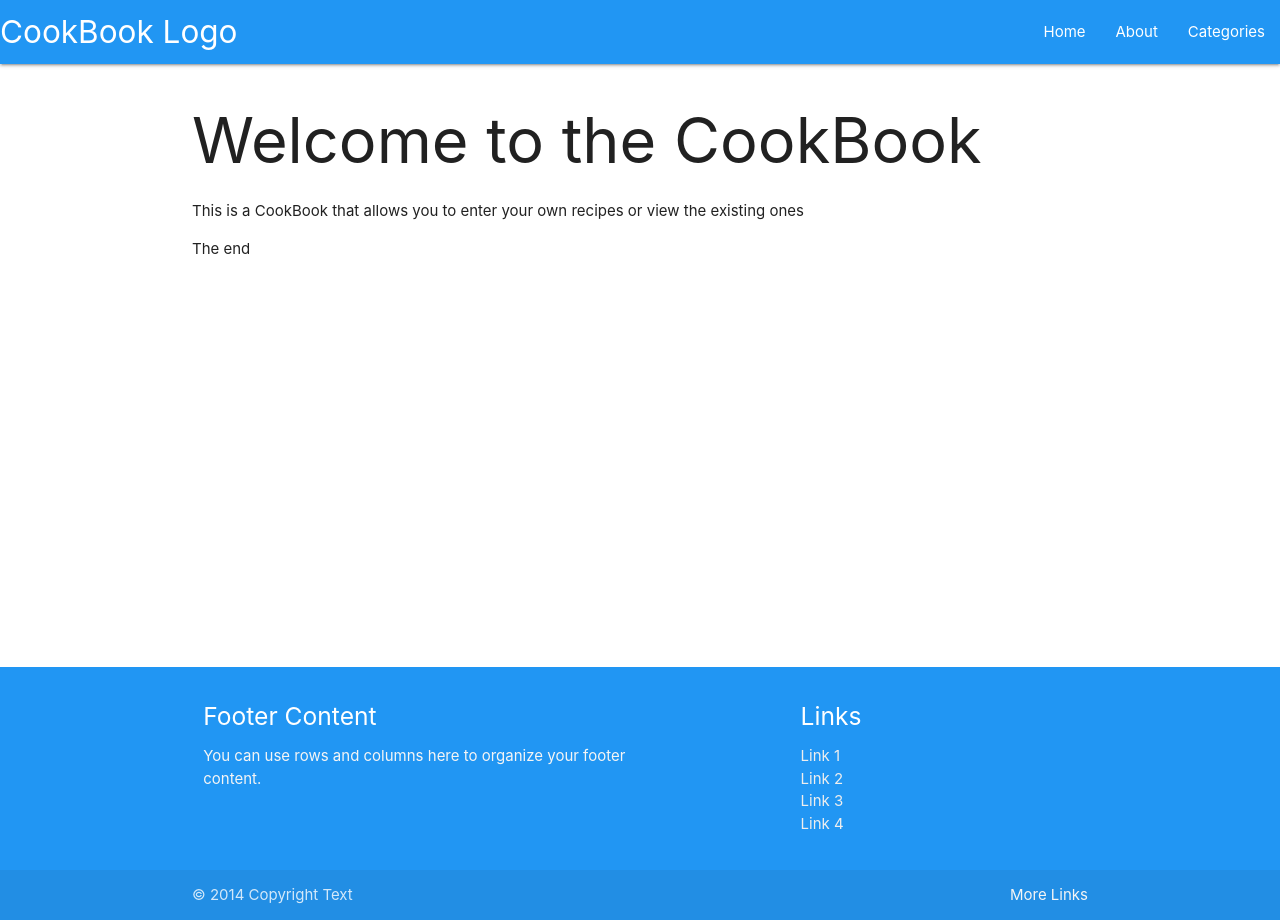
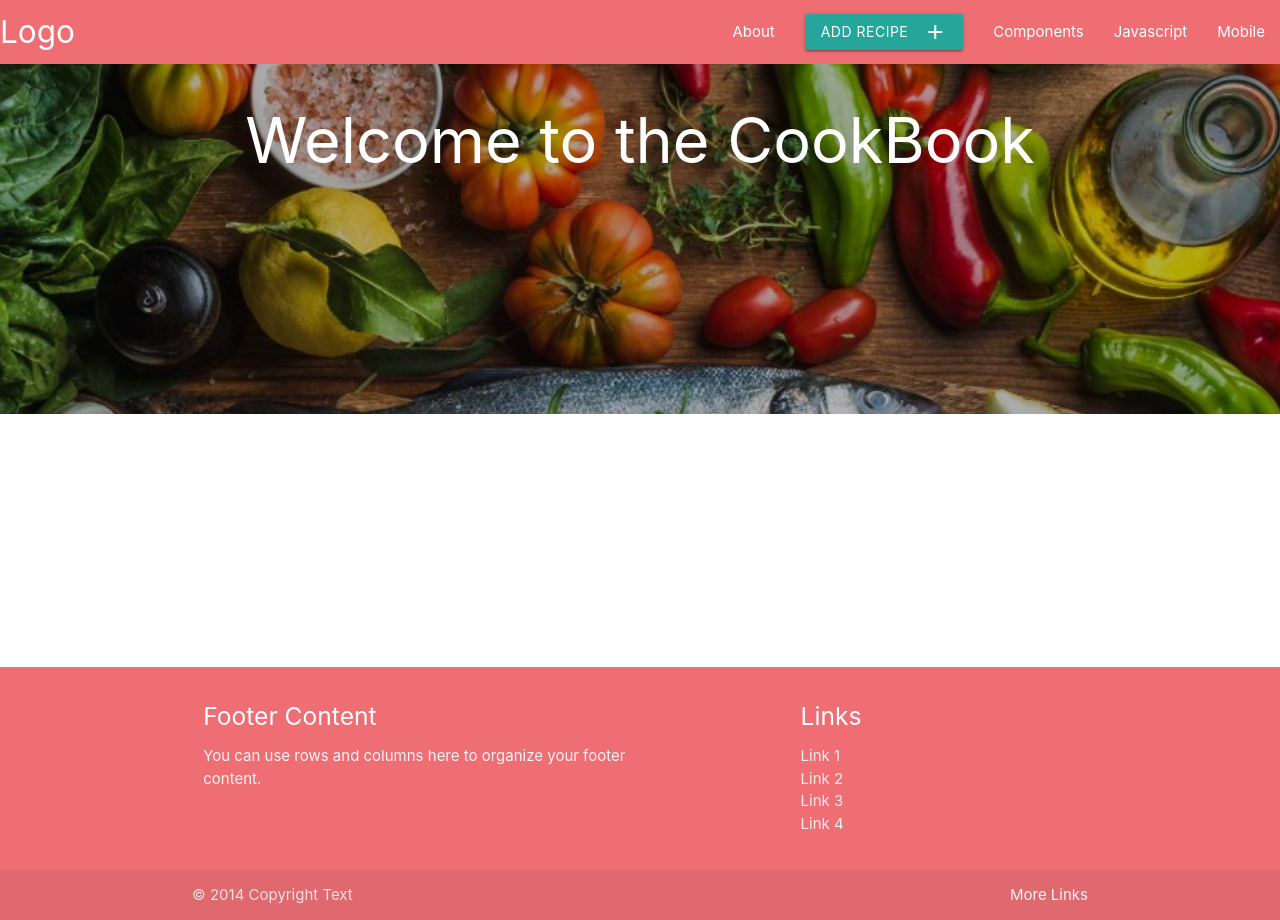
Before and after one commit to darrenmessenger/cookbook, a Flask app: page / in a window 1280 px wide. Run offline with Flask 2, Linux system fonts and the light colour scheme; data that the repository does not hold is empty; some libraries are stand-ins or nearby versions.

Commit message:
Added add_recipe and minor changes

```diff
--- a/app.py
+++ b/app.py
@@ -27,6 +27,10 @@ def about():
 def categories():
     return render_template('categories.html')
 
+@app.route('/add_recipe')
+def add_recipe():
+    return render_template('add_recipe.html')
+
 
 if __name__ == '__main__':
     app.run(host=os.environ.get('IP'),
--- a/static/css/style.css
+++ b/static/css/style.css
@@ -1,3 +1,5 @@
+ @import url('https://maxcdn.bootstrapcdn.com/font-awesome/4.7.0/css/font-awesome.min.css');
+
  body {
    display: flex;
    min-height: 100vh;
@@ -7,3 +9,33 @@
  main {
    flex: 1 0 auto;
  }
+
+ /*Background image */
+
+ .bg {
+   background: url("/static/images/med-food.jpg") no-repeat center center fixed;
+   height: 350px;
+   -webkit-background-size: cover;
+   -moz-background-size: cover;
+   -o-background-size: cover;
+   background-size: cover;
+   display: flex;
+   align-items: center;
+   justify-content: center;
+   position: relative;
+   width: 100%;
+ }
+
+ .overlay {
+   position: relative;
+   top: 0;
+   left: 0;
+   height: 350px;
+   width: 100%;
+   background-color: rgba(0, 0, 0, 0.3);
+ }
+
+ .main {
+   color: white;
+   text-align: center;
+ }
--- a/templates/base.html
+++ b/templates/base.html
@@ -7,6 +7,7 @@
     <meta http-equiv="X-UA-Compatible" content="ie=edge">
     <title>CookBook</title>
     <link rel="icon" href="/static/images/favicon.png">
+    <link rel="stylesheet" href="https://use.fontawesome.com/releases/v5.3.1/css/all.css" integrity="sha384-mzrmE5qonljUremFsqc01SB46JvROS7bZs3IO2EmfFsd15uHvIt+Y8vEf7N7fWAU" crossorigin="anonymous">
     <link href="https://fonts.googleapis.com/icon?family=Material+Icons" rel="stylesheet">
     <link rel="stylesheet" href="https://cdnjs.cloudflare.com/ajax/libs/materialize/1.0.0/css/materialize.min.css">
     <link rel="stylesheet" href="{{url_for('static', filename='css/style.css')}}" type="text/css" />
@@ -16,16 +17,17 @@
 <body>
     {% include 'includes/_navbar.html' %}
     <main>
-        <div class="container">
-            {% block content %} {% endblock %}
-        </div>
+
+        {% block content %} {% endblock %}
+
     </main>
     {% include 'includes/_footer.html' %}
-    <script src="https://cdnjs.cloudflare.com/ajax/libs/jquery/3.3.1/jquery.min.js"></script>
+    <script src="https://cdnjs.cloudflare.com/ajax/libs/jquery/3.2.1/jquery.min.js"></script>
     <script src="https://cdnjs.cloudflare.com/ajax/libs/materialize/1.0.0/js/materialize.min.js"></script>
     <script type="text/javascript">
         $(document).ready(function() {
             $('.sidenav').sidenav();
+
         });
     </script>
 </body>
--- a/templates/includes/_footer.html
+++ b/templates/includes/_footer.html
@@ -1,4 +1,5 @@
-<footer class="page-footer blue">
+<!-- Footer -->
+<footer class="page-footer">
   <div class="container">
     <div class="row">
       <div class="col l6 s12">
--- a/templates/includes/_navbar.html
+++ b/templates/includes/_navbar.html
@@ -1,19 +1,23 @@
 <header>
-    <nav class="blue">
+ <nav>
     <div class="nav-wrapper">
-      <a href="{{url_for('index')}}" class="brand-logo">CookBook Logo</a>
+      <a href="#!" class="brand-logo">Logo</a>
       <a href="#" data-target="mobile-demo" class="sidenav-trigger"><i class="material-icons">menu</i></a>
       <ul class="right hide-on-med-and-down">
-        <li><a href="{{url_for('index')}}">Home</a></li>
         <li><a href="{{url_for('about')}}">About</a></li>
-        <li><a href="{{url_for('categories')}}">Categories</a></li>
+        <li><a class="waves-effect waves-light btn" href="{{url_for('add_recipe')}}">Add Recipe <i class="material-icons right">add</i></a></li>
+        <li><a href="badges.html">Components</a></li>
+        <li><a href="collapsible.html">Javascript</a></li>
+        <li><a href="mobile.html">Mobile</a></li>
       </ul>
     </div>
   </nav>
 
   <ul class="sidenav" id="mobile-demo">
-    <li><a href="{{url_for('index')}}">Home</a></li>
-    <li><a href="{{url_for('about')}}">About</a></li>
-    <li><a href="{{url_for('categories')}}">Categories</a></li>
+    <li><a href="sass.html">Sass</a></li>
+    <li><a class="waves-effect waves-light btn">Button <i class="material-icons right">cloud</i></a></li>
+    <li><a href="badges.html">Components</a></li>
+    <li><a href="collapsible.html">Javascript</a></li>
+    <li><a href="mobile.html">Mobile</a></li>
   </ul>
 </header>
--- a/templates/index.html
+++ b/templates/index.html
@@ -1,17 +1,24 @@
 {% extends 'base.html'%} {% block content %}
-<div class="jumbotron text-center">
-    <h1>Welcome to the CookBook</h1>
-    <p class="lead">This is a CookBook that allows you to enter your own recipes or view the existing ones</p>
-    {% for recipes in recipe %}
-    <p>{{recipes.recipe_name}}</p>
+<div class=" bg ">
+    <div class="overlay">
+        <h1 class="main">Welcome to the CookBook</h1>
+    </div>
+</div>
+<div class="row container">
+    {% for recipe in recipes %}
+    <div class="col s12 m4">
+      <div class="card">
+        <div class="card-image">
+          <img src="{{url_for('static', filename='images/med-food2.jpg')}}" alt="Food Image">
+          <span class="card-title">{{recipe.recipe_name}}</span>
+          <a class="btn-floating halfway-fab waves-effect waves-light red"><i class="material-icons">add</i></a>
+        </div>
+        <div class="card-content">
+          <p class=>{{recipe.recipe_ingredients}}</p>
+        </div>
+      </div>
+    </div>
     {% endfor %}
-    <p>The end</p>
-</div>
-<div class="row">
-     {% for recipe in recipes %}
-        {{recipe.recipe_name}}
-        {{recipe.recipe_ingredients}}
-    {% endfor %}
-</div>
+  </div>
 
 {% endblock %}
```
Also changed, not shown: templates/about.html (+1 -20 lines), templates/add_recipe.html (added, +57 -0 lines), templates/categories.html (+1 -21 lines), static/images/med-food.jpg (added), static/images/med-food2.jpg (added). Lines whose indentation alone changed are shown as unchanged.
